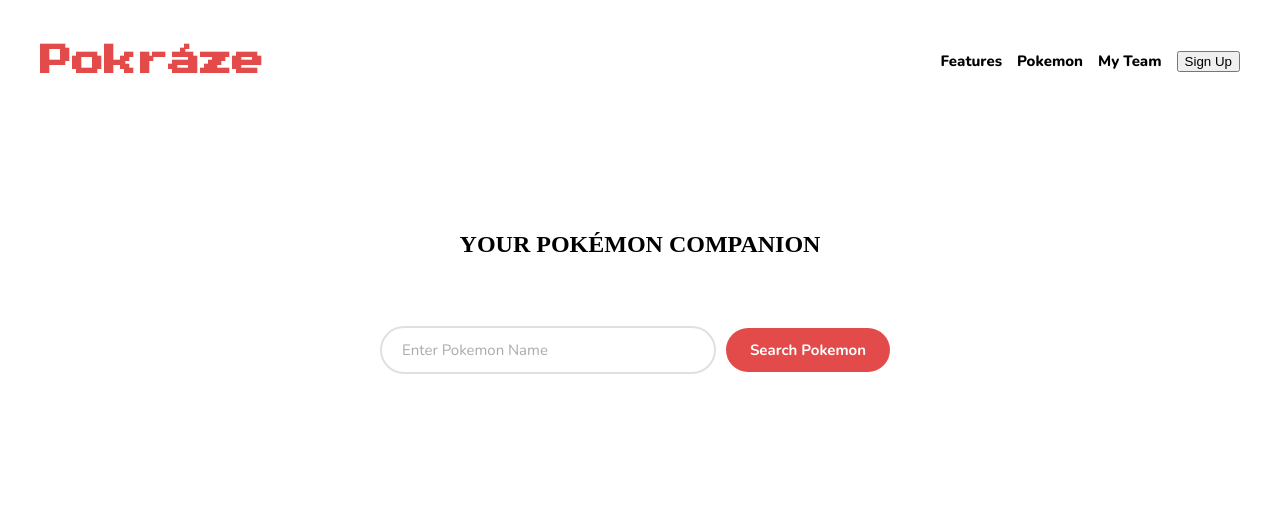
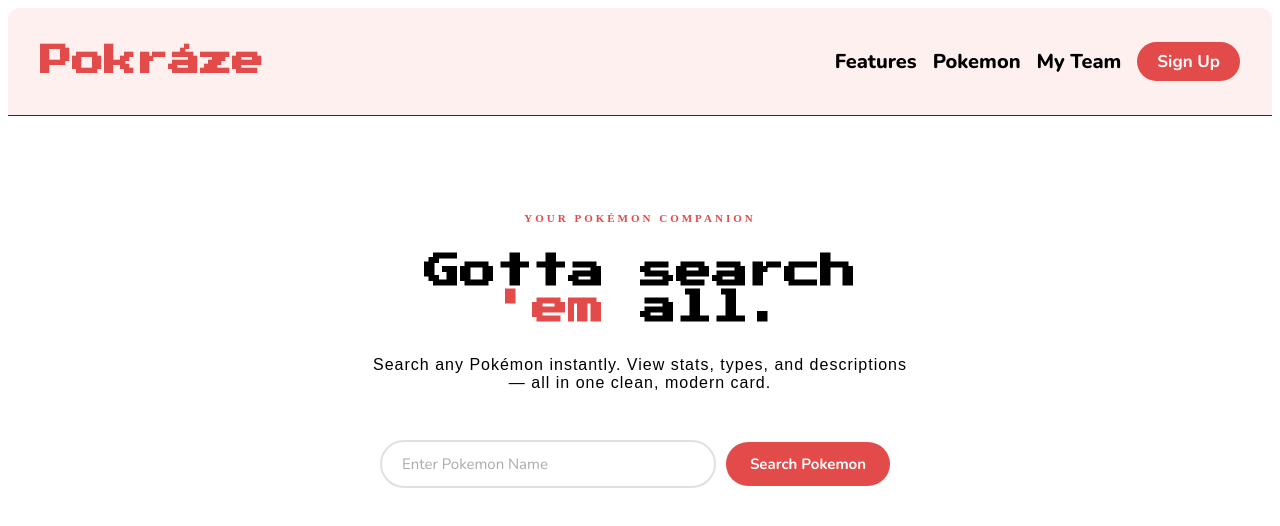
Before and after one commit to krazesu/Pokraze-web-app, a React (Vite) app in the folder Pokraze-web-app/: page / in a window 1280 px wide. Shown: the top 526 px of the page. Built offline with nearby package versions, Linux system fonts and the light colour scheme.

Commit message:
add hero component

```diff
--- a/Pokraze-web-app/src/App.jsx
+++ b/Pokraze-web-app/src/App.jsx
@@ -37,6 +37,7 @@ function App() {
         }
   }
 
+
   return(
     <>
     <Navbar/>
--- a/Pokraze-web-app/src/components/Hero.jsx
+++ b/Pokraze-web-app/src/components/Hero.jsx
@@ -5,7 +5,15 @@ function Hero(){
     return(
         <div className="hero">
             <div className="hero-eyebrow">
-                <h2>YOUR POKÉMON COMPANION</h2>
+                <span>YOUR POKÉMON COMPANION</span>
+            </div>
+            <div className="hero-title">
+                <h2>Gotta search <span style={{color: "#E24B4A"}}>'em</span> all.</h2>
+            </div>
+            <div className="hero-sub">
+                <span>Search any Pokémon instantly.
+                    View stats, types, and descriptions —
+                    all in one clean, modern card.</span>
             </div>
         </div>
     );
--- a/Pokraze-web-app/src/components/Navbar.jsx
+++ b/Pokraze-web-app/src/components/Navbar.jsx
@@ -8,10 +8,10 @@ function Navbar(){
             </div>
 
             <div className = "nav-links">
-                <a>Features</a>
-                <a>Pokemon</a>
-                <a>My Team</a>
-                <button>Sign Up</button>
+                <a className="nav-link">Features</a>
+                <a className="nav-link">Pokemon</a>
+                <a className="nav-link">My Team</a>
+                <button className="nav-signup-btn">Sign Up</button>
             </div>
         </div>
     );
--- a/Pokraze-web-app/src/components/SearchBar.jsx
+++ b/Pokraze-web-app/src/components/SearchBar.jsx
@@ -1,4 +1,5 @@
 import { useState } from "react";
+
 
 function SearchBar({search}){
     const [query, setQuery] = useState("");
--- a/Pokraze-web-app/src/index.css
+++ b/Pokraze-web-app/src/index.css
@@ -1,3 +1,5 @@
+@import url('https://fonts.googleapis.com/css2?family=Press+Start+2P&family=Nunito:wght@400;600;700;800&display=swap');
+
 /*Navbar CSS*/
 .top-nav{
   display: flex;
@@ -5,18 +7,46 @@
   background-color: #e2e2e2;
   justify-content: space-between;
   padding: 1rem 2rem;
-  border-bottom: 0.5px solid var(--color-border-tertiary);
-  background: var(--color-background-primary);
+  border-bottom: 0.5px solid #2e2e2e;
+  background: #fff0f0;
+  border-radius: 12px 12px 0 0;
 }
 
 .nav-links{
-  font-family: "Nunito", sans-serif;
-  font-size: 15px;
-  font-weight: 800;
   display:flex;
-  color: var(--color-text-secondary);
+  align-items: center;
   gap: 1em;
 }
+
+.nav-link{
+  font-size: 20px;
+  font-weight: 800;
+  color: var(--color-text-secondary);
+  font-family: "Nunito", sans-serif;
+  text-decoration: none;
+  cursor: pointer;
+  transition: color 0.15s;
+}
+
+.nav-link:hover{
+  color:#E24B4A;
+}
+
+.nav-signup-btn {
+  font-size: 17px;
+  font-weight: 700;
+  padding: 8px 20px;
+  border-radius: 999px;
+  background: #E24B4A;
+  color: #fff;
+  border: none;
+  cursor: pointer;
+  transition: background 0.15s, transform 0.1s;
+  font-family: 'Nunito', sans-serif;
+}
+.nav-signup-btn:hover { background: #c73b3a; }
+.nav-signup-btn:active { transform: scale(0.90); }
+
 
 .logo{
   color: #E24B4A;
@@ -29,6 +59,24 @@
   padding: 4rem 2rem 3rem;
   position: relative;
   overflow: hidden;
+}
+
+.hero-eyebrow{
+  font-size: 11px;
+  font-weight: 700;
+  letter-spacing: 3px;
+  color: #E24B4A;
+  margin-bottom: 1rem;
+}
+
+.hero-title{
+  font-family: 'Press Start 2P', monospace;
+  font-size: 1.5em;
+}
+
+.hero-sub{
+  font-family: sans-serif;
+  letter-spacing: 1px;
 }
 
 /*Search box CSS*/
```
Lines whose indentation alone changed are shown as unchanged.
